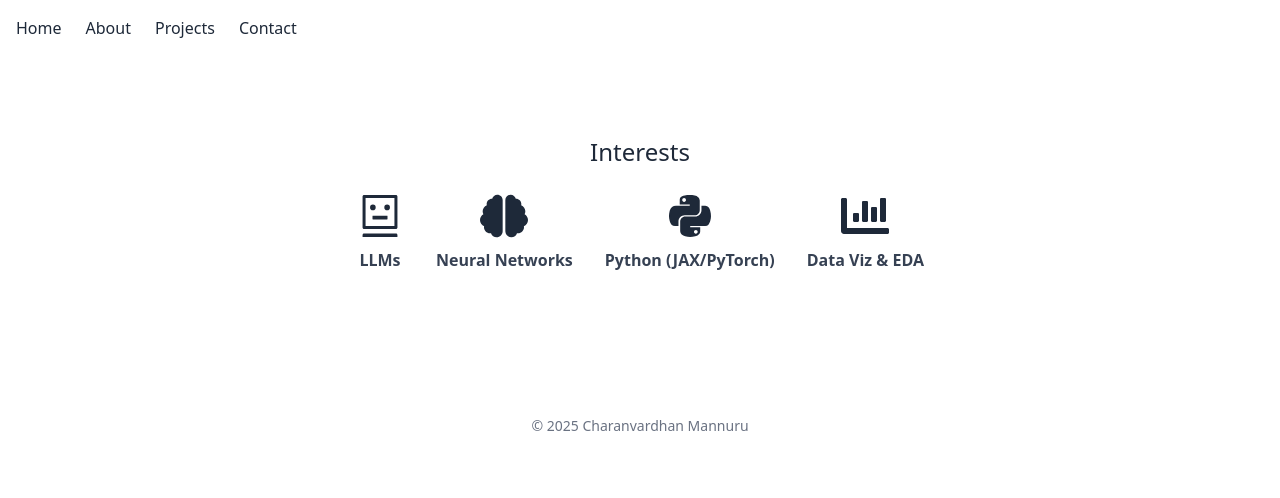
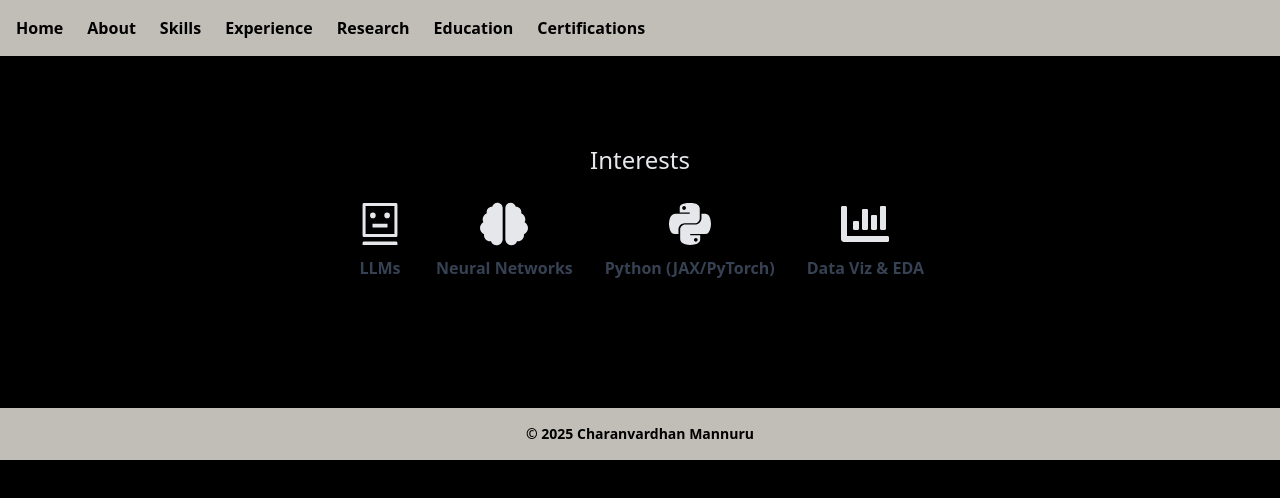
Before and after one commit to Charanvardhan/Portfolio, a Next.js app: page /about in a window 1280 px wide. Shown: the top 498 px of the page. Built offline with nearby package versions, Linux system fonts and the light colour scheme.

Commit message:
final draft of version one

```diff
--- a/src/app/layout.tsx
+++ b/src/app/layout.tsx
@@ -14,23 +14,26 @@ export default function RootLayout({
 }) {
   return (
     <html lang="en">
-      <body className="font-montserrat antialiased text-gray-800">
+      <body className="font-montserrat antialiased text-gray-200 bg-black scroll-smooth">
         {/* Header */}
-        <header className="bg-white shadow-sm">
-          <nav className="container mx-auto flex space-x-6 p-4">
-            <Link href="/" className="hover:text-primary">Home</Link>
-            <Link href="/about" className="hover:text-primary">About</Link>
-            <Link href="/projects" className="hover:text-primary">Projects</Link>
-            <Link href="/contact" className="hover:text-primary">Contact</Link>
+        <header className="bg-[#c0beb6] shadow-md fixed top-0 w-full z-50">
+          <nav className="container mx-auto flex flex-wrap space-x-6 p-4 text-black font-bold">
+          <a href="#home" className="hover:text-green-700 transition-colors duration-300">Home</a>
+          <a href="#about" className="hover:text-green-700 transition-colors duration-300">About</a>
+          <a href="#skills" className="hover:text-green-700 transition-colors duration-300">Skills</a>
+          <a href="#experience-education" data-tab="experience" className="hover:text-green-700 transition-colors duration-300">Experience</a>
+          <a href="#experience-education" data-tab="research" className="hover:text-green-700 transition-colors duration-300">Research</a>
+          <a href="#experience-education" data-tab="education" className="hover:text-green-700 transition-colors duration-300">Education</a>
+          <a href="#certifications" className="hover:text-green-700 transition-colors duration-300">Certifications</a>
           </nav>
         </header>
 
         {/* Page Content */}
-        <main className="container mx-auto p-8">{children}</main>
+        <main className="container mx-auto pt-24 p-8">{children}</main>
 
         {/* Footer */}
-        <footer className="bg-white border-t py-4 mt-12">
-          <div className="container mx-auto text-center text-sm text-gray-500">
+        <footer className="bg-[#c0beb6] border-t border-gray-400 py-4 mt-12">
+          <div className="container mx-auto text-center text-sm text-black font-semibold">
             © 2025 Charanvardhan Mannuru
           </div>
         </footer>
--- a/src/app/page.tsx
+++ b/src/app/page.tsx
@@ -111,6 +111,25 @@ export default function HomePage() {
   const [activeTab, setActiveTab] = useState<"experience" | "research" | "education">("experience")
   const [submitted, setSubmitted] = useState(false)
 
+
+  useEffect(() => {
+    const handleClick = (e: any) => {
+      if (e.target && e.target.dataset.tab) {
+        const tab = e.target.dataset.tab;
+        if (tab === "experience" || tab === "research" || tab === "education") {
+          setActiveTab(tab);
+        }
+      }
+    };
+
+    document.addEventListener("click", handleClick);
+
+    return () => {
+      document.removeEventListener("click", handleClick);
+    };
+  }, []);
+
+
   const experienceData = [
     {
       title: "Machine Learning Engineer – Kore.ai, Inc.",
@@ -169,7 +188,7 @@ export default function HomePage() {
 
   return (
     <>
-      <section
+      <section id="home"
         className="
           relative flex items-center
           /* make full-bleed */
@@ -424,12 +443,11 @@ export default function HomePage() {
       </section>
 
       <section id="experience-education" className="py-8 px-6 w-full bg-black">
-        {/* Section Title */}
         <h3 className="font-playfair text-4xl text-primary text-center mb-8 font-bold">
           Experience & Education
         </h3>
 
-        {/* Toggle Buttons */}
+        {/* Buttons */}
         <div className="flex justify-center mb-8 gap-4">
           <button
             className={`px-6 py-2 rounded-full font-semibold border transition-all duration-300 ${
@@ -447,7 +465,8 @@ export default function HomePage() {
               activeTab === "research"
                 ? "bg-green-900 text-green-400 border-green-700"
                 : "bg-transparent text-green-400 border-green-700"
-            }`}onClick={() => setActiveTab("research")}
+            }`}
+            onClick={() => setActiveTab("research")}
           >
             Research
           </button>
@@ -463,6 +482,11 @@ export default function HomePage() {
             Education
           </button>
         </div>
+
+        {/* Invisible scroll anchors */}
+        <div id="experience" className="pt-24 -mt-24"></div>
+        <div id="research" className="pt-24 -mt-24"></div>
+        <div id="education" className="pt-24 -mt-24"></div>
 
         {/* Grid Content */}
         <div className="max-w-6xl mx-auto grid grid-cols-1 sm:grid-cols-2 gap-8 place-items-center">
```
